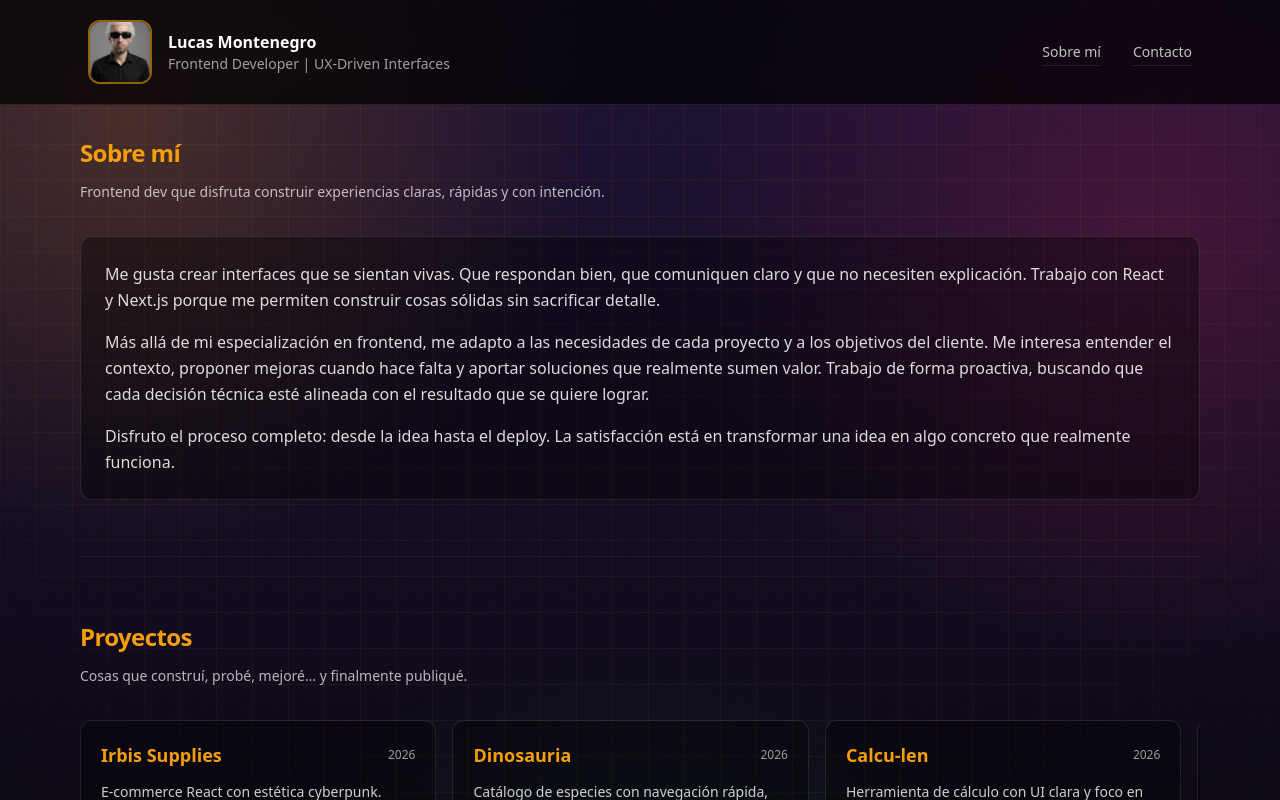
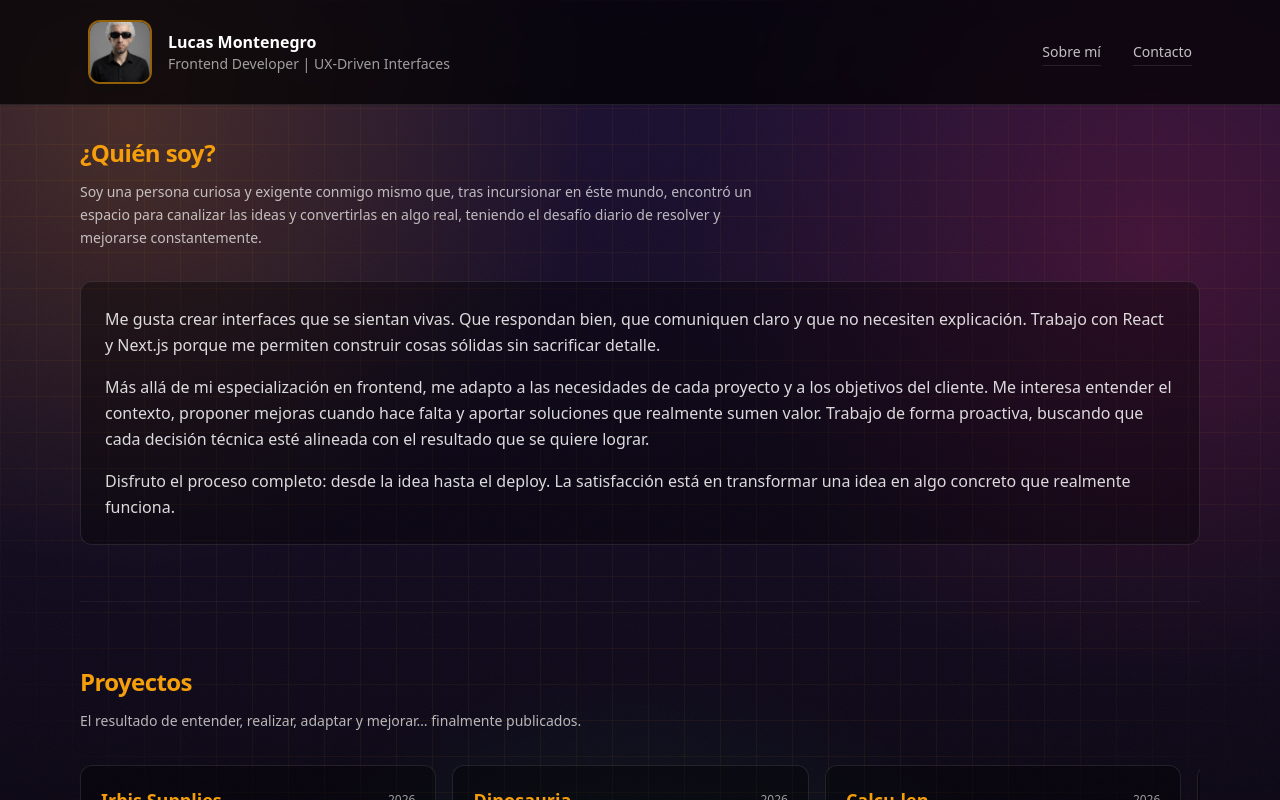
Before and after one commit to lu-developer476/Portfolio, a Next.js app: page /about in a window 1280 px wide. Shown: the top 800 px of the page. Built offline with nearby package versions, Linux system fonts and the light colour scheme.

Commit message:
page.tsx

```diff
--- a/src/app/about/page.tsx
+++ b/src/app/about/page.tsx
@@ -6,8 +6,8 @@ export default function AboutPage() {
     <div className="space-y-14">
       <Section
         id="about"
-        title="Sobre mí"
-        subtitle="Frontend dev que disfruta construir experiencias claras, rápidas y con intención."
+        title="¿Quién soy?"
+        subtitle="Soy una persona curiosa y exigente conmigo mismo que, tras incursionar en éste mundo, encontró un espacio para canalizar las ideas y convertirlas en algo real, teniendo el desafío diario de resolver y mejorarse constantemente."
       >
         <div className="rounded-xl border border-white/10 bg-black/35 p-6">
           <p className="text-white/85 leading-relaxed">
@@ -32,7 +32,7 @@ export default function AboutPage() {
       <Section
         id="projects"
         title="Proyectos"
-        subtitle="Cosas que construí, probé, mejoré… y finalmente publiqué."
+        subtitle="El resultado de entender, realizar, adaptar y mejorar… finalmente publicados."
       >
         <ProjectsCarousel expanded />
       </Section>
```
